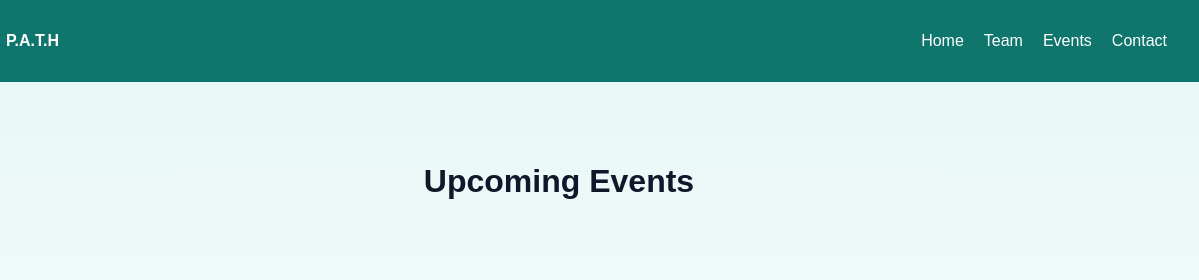
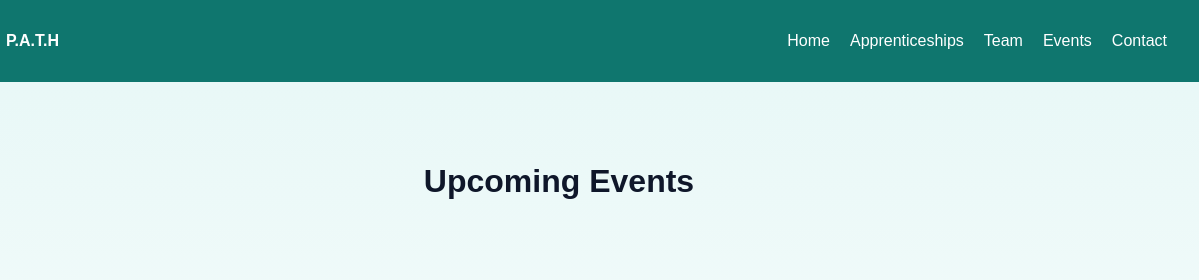
Before and after one commit to Syed-Ali-06/path-website, a plain HTML site: page events.html in a window 1280 px wide. Shown: the top 280 px of the page, 81-1280 px from the left. Drawn offline with Linux system fonts and the light colour scheme; no server answers.

Commit message:
Add link to Apprenticeships in navigation menu

```diff
--- a/events.html
+++ b/events.html
@@ -17,6 +17,7 @@
         </div>
         <ul class="nav-links">
             <li><a href="index.html">Home</a></li>
+            <li><a href="apprenticeships.html">Apprenticeships</a></li>
             <li><a href="team.html">Team</a></li>
             <li><a href="events.html">Events</a></li>
             <li><a href="contact.html">Contact</a></li>
```
